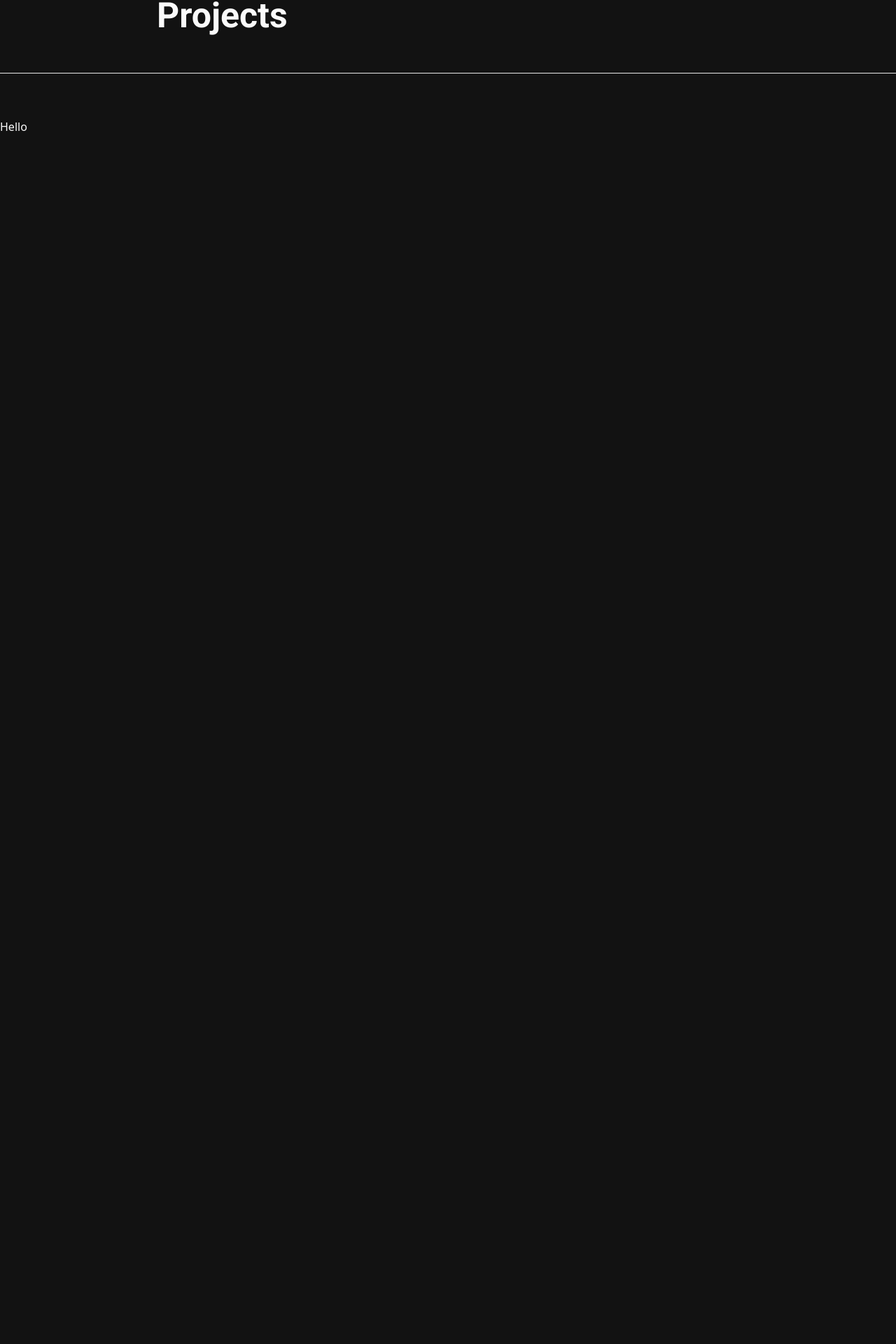
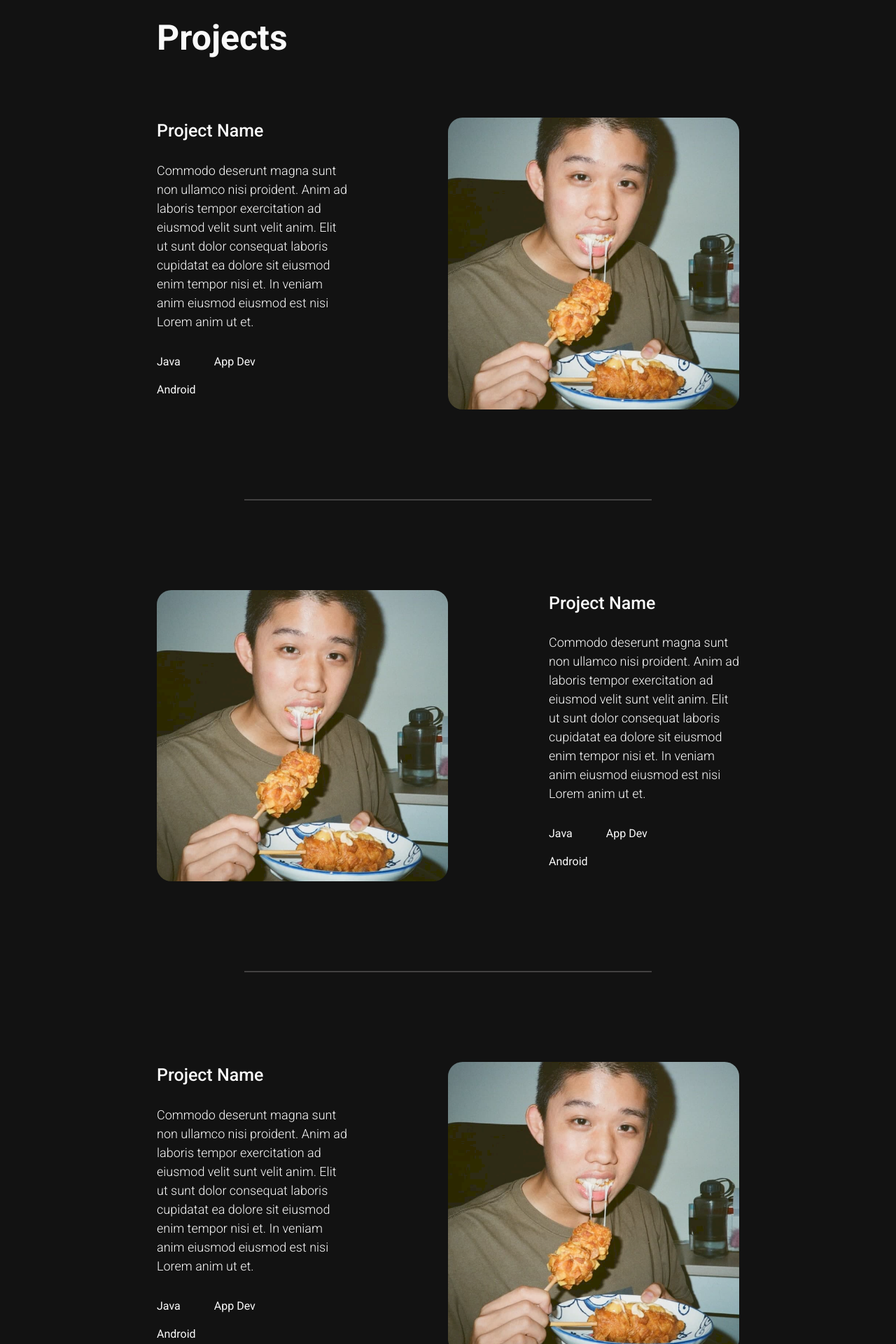
Before and after one commit to aloy2312/portfolio, a Next.js app: page / in a window 1280 px wide. Shown: the part 1841-3761 px from the top of the page at 70% size. Before the commit the page ends 2050 px from the top, so only its background shows below. Built offline with nearby package versions, Linux system fonts and the light colour scheme.

Commit message:
added the portfolio section

```diff
--- a/components/projects.js
+++ b/components/projects.js
@@ -1,14 +1,105 @@
 import React from "react";
+import Image from "next/image";
 import styles from "../styles/projects.module.css";
 
 const projects = () => {
   return (
     <div className={styles.container}>
       <div className={styles.projectsTitle}>Projects</div>
-      <div className="projectGroup">
-        <div className="projectText"></div>
-        <div className="projectImage"></div>
+
+      {/* Project 1 */}
+      <div className={styles.projectsGroup}>
+        <div className={styles.projectsTextLeft}>
+          <div className={styles.projectsName}>Project Name</div>
+          <div className={styles.projectsInfo}>
+            Commodo deserunt magna sunt non ullamco nisi proident. Anim ad
+            laboris tempor exercitation ad eiusmod velit sunt velit anim. Elit
+            ut sunt dolor consequat laboris cupidatat ea dolore sit eiusmod enim
+            tempor nisi et. In veniam anim eiusmod eiusmod est nisi Lorem anim
+            ut et.
+          </div>
+          <div className={styles.tags}>
+            <span className={styles.tag}>Java</span>
+            <span className={styles.tag}>App Dev</span>
+            <span className={styles.tag}>Android</span>
+          </div>
+        </div>
+        <div className={styles.imageBoxRight}>
+          <Image
+            priority
+            src="/images/profile.jpg"
+            width={500}
+            height={375}
+            alt="Aloysius Tan"
+            className={styles.image}
+          />
+        </div>
       </div>
+      {/* Project 1 */}
+
+      <hr className={styles.horizontal} />
+
+      {/* Project 2 */}
+      <div className={styles.projectsGroup}>
+        <div className={styles.imageBox}>
+          <Image
+            priority
+            src="/images/profile.jpg"
+            width={500}
+            height={375}
+            alt="Aloysius Tan"
+            className={styles.image}
+          />
+        </div>
+        <div className={styles.projectsTextRight}>
+          <div className={styles.projectsName}>Project Name</div>
+          <div className={styles.projectsInfo}>
+            Commodo deserunt magna sunt non ullamco nisi proident. Anim ad
+            laboris tempor exercitation ad eiusmod velit sunt velit anim. Elit
+            ut sunt dolor consequat laboris cupidatat ea dolore sit eiusmod enim
+            tempor nisi et. In veniam anim eiusmod eiusmod est nisi Lorem anim
+            ut et.
+          </div>
+          <div className={styles.tags}>
+            <span className={styles.tag}>Java</span>
+            <span className={styles.tag}>App Dev</span>
+            <span className={styles.tag}>Android</span>
+          </div>
+        </div>
+      </div>
+      {/* Project 2 */}
+
+      <hr className={styles.horizontal} />
+
+      {/* Project 3 */}
+      <div className={styles.projectsGroup}>
+        <div className={styles.projectsTextLeft}>
+          <div className={styles.projectsName}>Project Name</div>
+          <div className={styles.projectsInfo}>
+            Commodo deserunt magna sunt non ullamco nisi proident. Anim ad
+            laboris tempor exercitation ad eiusmod velit sunt velit anim. Elit
+            ut sunt dolor consequat laboris cupidatat ea dolore sit eiusmod enim
+            tempor nisi et. In veniam anim eiusmod eiusmod est nisi Lorem anim
+            ut et.
+          </div>
+          <div className={styles.tags}>
+            <span className={styles.tag}>Java</span>
+            <span className={styles.tag}>App Dev</span>
+            <span className={styles.tag}>Android</span>
+          </div>
+        </div>
+        <div className={styles.imageBoxRight}>
+          <Image
+            priority
+            src="/images/profile.jpg"
+            width={500}
+            height={375}
+            alt="Aloysius Tan"
+            className={styles.image}
+          />
+        </div>
+      </div>
+      {/* Project 3 */}
     </div>
   );
 };
--- a/styles/projects.module.css
+++ b/styles/projects.module.css
@@ -2,5 +2,66 @@
   font-size: 50px;
   line-height: 67px;
   font-weight: 700;
-  margin-bottom: 3rem;
+  margin-bottom: 5rem;
 }
+
+.projectsTextLeft {
+  width: 50%;
+  padding-right: 9rem;
+}
+
+.projectsTextRight {
+  width: 50%;
+  padding-left: 9rem;
+}
+
+.imageBox {
+  width: 50%;
+  display: flex;
+}
+
+.imageBoxRight {
+  width: 50%;
+  display: flex;
+  justify-content: flex-end;
+}
+
+.image {
+  border-radius: 5%;
+  object-fit: cover;
+  object-position: center;
+}
+
+.projectsGroup {
+  display: flex;
+  justify-content: space-between;
+}
+
+.projectsName {
+  font-size: 25px;
+  font-weight: 500;
+  margin-bottom: 1.5rem;
+}
+
+.projectsInfo {
+  font-size: 16px;
+  font-weight: 300;
+  font-size: 18px;
+}
+
+.tags {
+  margin-top: 2rem;
+  display: flex;
+  justify-content: flex-start;
+  flex-wrap: wrap;
+}
+
+.tag {
+  margin: 0 3rem 1rem 0;
+}
+
+.horizontal {
+  width: 70%;
+  border: solid 1px rgb(211, 207, 207);
+  margin: 8rem auto;
+}
--- a/styles/skills.module.css
+++ b/styles/skills.module.css
@@ -2,7 +2,7 @@
   font-size: 50px;
   line-height: 67px;
   font-weight: 700;
-  margin-bottom: 3rem;
+  margin-bottom: 5rem;
 }
 
 .badgeList {
```
